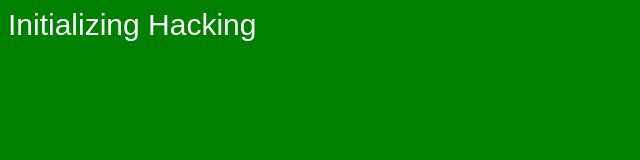
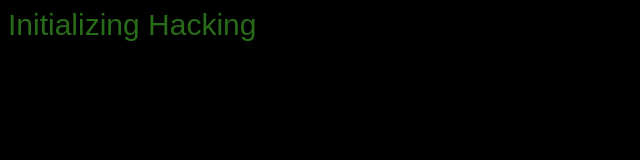
Before and after one commit to Aaditya2302/Just-click, a plain HTML site: page index.html in a window 1280 px wide. Shown: the whole page, without its empty margins (0-640 px from the left). Drawn offline with Linux system fonts and the light colour scheme; a web font is replaced by a local one.

Commit message:
update the changes

```diff
--- a/index.html
+++ b/index.html
@@ -9,8 +9,8 @@
         @import url('https://fonts.googleapis.com/css2?family=Martel+Sans:wght@600&family=Noto+Sans:ital,wght@0,200;0,300;0,400;0,500;1,100;1,200;1,300;1,400&family=Poppins:wght@300;400;700&display=swap');
 
         body {
-            background-color: green;
-            color: white;
+            background-color: rgb(0, 0, 0);
+            color: rgb(40, 108, 26);
             font-family: 'Martel Sans', sans-serif;
             font-size: 30px;
         }
```
